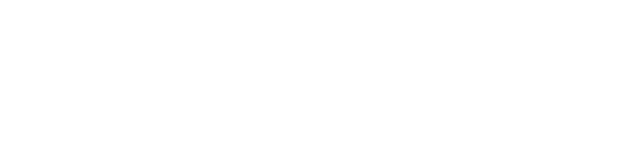
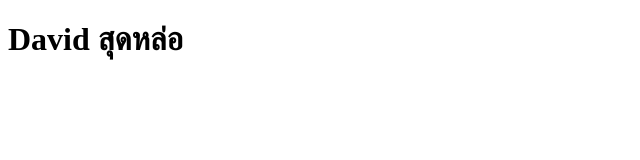
Before and after one commit to Chead59/David24, a plain HTML site: page index.html in a window 1280 px wide. Shown: the whole page, without its empty margins (0-640 px from the left). Drawn offline with Linux system fonts and the light colour scheme.

Commit message:
Update index.html

```diff
--- a/index.html
+++ b/index.html
@@ -8,4 +8,7 @@
 <body>
 
 </body>
+<h1>
+    David สุดหล่อ
+</h1>
 </html>
```
